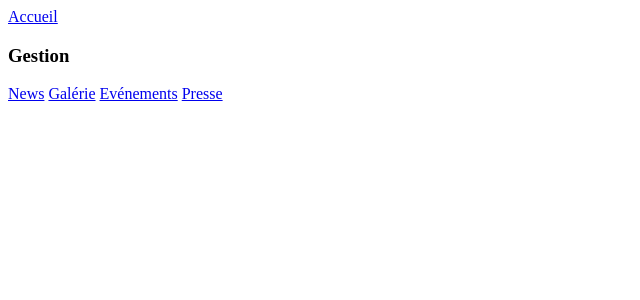
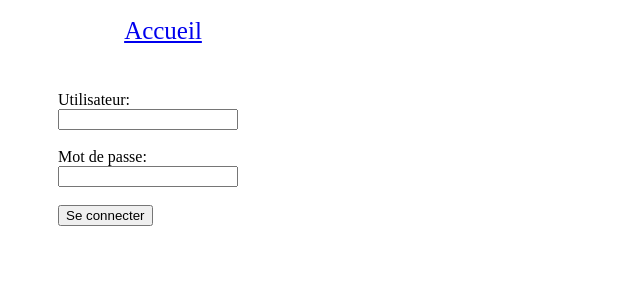
Before and after one commit to QJonny/CTT_Rolle_Website, a PHP site: page /pages/admin/menu.php in a window 1280 px wide. Shown: the top 300 px of the page, without its empty margins (0-640 px from the left). Run offline with PHP 8.4, Linux system fonts and the light colour scheme.

Commit message:
admin session started

```diff
--- /dev/null
+++ b/css/admin/menu.css
@@ -0,0 +1,91 @@
+
+
+#menu {
+	position:relative;
+	display:inline-block;
+	float:left;
+	width:280px;
+	top:15px;
+}
+
+
+
+.menu_item {
+	display:block;
+	position:relative;
+	width:180px;
+	height:45px;
+	left:65px;
+
+	text-align:center;
+	font-size:25px;
+	vertical-align:middle;
+	line-height:45px;
+}
+
+
+.menu_item:hover, .sub_menu_item:hover, .menu_item_selected {
+	box-shadow: 0px 0px 0px 0px rgba(0, 0, 0, 0.7);
+            -1px 2px 20px rgba(0, 0, 0, 0.7) inset;
+
+	font-weight:bold;
+}
+
+#sub_menu_club {
+	display:none;
+	z-index: 10;
+	position:relative;
+	width:215px;
+	height:380px;
+	left:240px;
+	top:-220px;
+}
+
+.sub_menu_item {
+	display:block;
+	position:relative;
+	width:150px;
+	height:35px;
+	left:25px;
+
+	text-align:center;
+	font-size:16px;
+	vertical-align:middle;
+	line-height:35px;
+}
+
+#admin_form {
+	display:block;
+	position:relative;
+	width:180px;
+	top:20px;
+	left:50px;
+	font-style:bold;
+}
+
+#admin_form input {
+	display:block;
+	position:relative;
+	max-width:100%;
+}
+
+#bad_log {
+	display:block;
+	position:relative;
+	top:30px;
+	left:50px;
+	width:200px;
+	text-align:justify;
+	color:red;
+}
+
+#admin_dec_form {
+	display:block;
+	position:relative;
+	top:130px;
+	left:70px;
+}
+
+#admin_dec_form_hidden {
+	display:none;
+}
--- a/pages/admin/menu.php
+++ b/pages/admin/menu.php
@@ -1,32 +1,64 @@
+<link rel="stylesheet" type="text/css" href="css/admin/menu.css">
 
 <a class="menu_color menu_item" href="index.php?page=accueil" style="top:0px;">Accueil</a>
 
 <?php
-	$logged = true;
 
-	if(isset($logged) and $logged == true)
+	if(isset($_SESSION['log_status']) and $_SESSION['log_status'] == 'logged')
 	{
 ?>
 
 <div id="menu_gestion">
 
 	<h3>Gestion</h3>
-	<a class="menu_color sub_menu_item" href="admin.php?page=news" style="top:0px;">News</a>
-	<a class="menu_color sub_menu_item" href="admin.php?page=galerie" style="top:20px;">Gal&eacute;rie</a>
-	<a class="menu_color sub_menu_item" href="admin.php?page=evennements" style="top:40px;">Ev&eacute;nements</a>
-	<a class="menu_color sub_menu_item" href="admin.php?page=presse" style="top:60px;">Presse</a>
+	<a class="menu_color sub_menu_item <?php
+		if($page == 'news') {
+			echo 'menu_item_selected';
+		}
+	?>" href="admin.php?page=news" style="top:0px;">News</a>
 
+	<a class="menu_color sub_menu_item <?php
+		if($page == 'galerie') {
+			echo 'menu_item_selected';
+		}
+	?>" href="admin.php?page=galerie" style="top:20px;">Gal&eacute;rie</a>
+
+	<a class="menu_color sub_menu_item <?php
+		if($page == 'evenements') {
+			echo 'menu_item_selected';
+		}
+	?>" href="admin.php?page=evenements" style="top:40px;">Ev&eacute;nements</a>
+
+	<a class="menu_color sub_menu_item <?php
+		if($page == 'presse') {
+			echo 'menu_item_selected';
+		}
+	?>" href="admin.php?page=presse" style="top:60px;">Presse</a>
 </div>
 
+  <div id="admin_dec_form"><form action="admin.php" method="post">
+		<input id="admin_dec_form_hidden" type="text" name="admin_dec_form" value="dec" />
 
+		<br/><div><?php echo $_SESSION['user']; ?></div><br/>
+  	<input type="submit" value="Se d&eacute;connecter">
+	</form></div>
 <?php
 	}
 	else
 	{
 ?>
-
+  <div id="admin_form"><form action="admin.php" method="post">
+					<br/><div>Utilisateur:</div>
+          <input type="text" name="admin_form_user" size="40" />
+					<br/><div>Mot de passe:</div>
+          <input type="password" name="admin_form_pwd" size="40" />
+          <br/><input type="submit" value="Se connecter">
+	</form></div>
 
 
 <?php
+		if(isset($_SESSION['log_status']) and $_SESSION['log_status'] == 'bad') {
+			echo '<div id="bad_log">Le login entr&eacute; n\'est pas valable ou le compte utilis&eacute; n\'a pas les droits d\'administrateur</div>';
+		}
 	}
 ?>
```
Also changed, not shown: admin.php (+45 -2 lines), pages/admin/content.php (+9 -0 lines), pages/admin/session.php (added, +151 -0 lines), css/admin/admin.css (renamed from css/admin.css).
